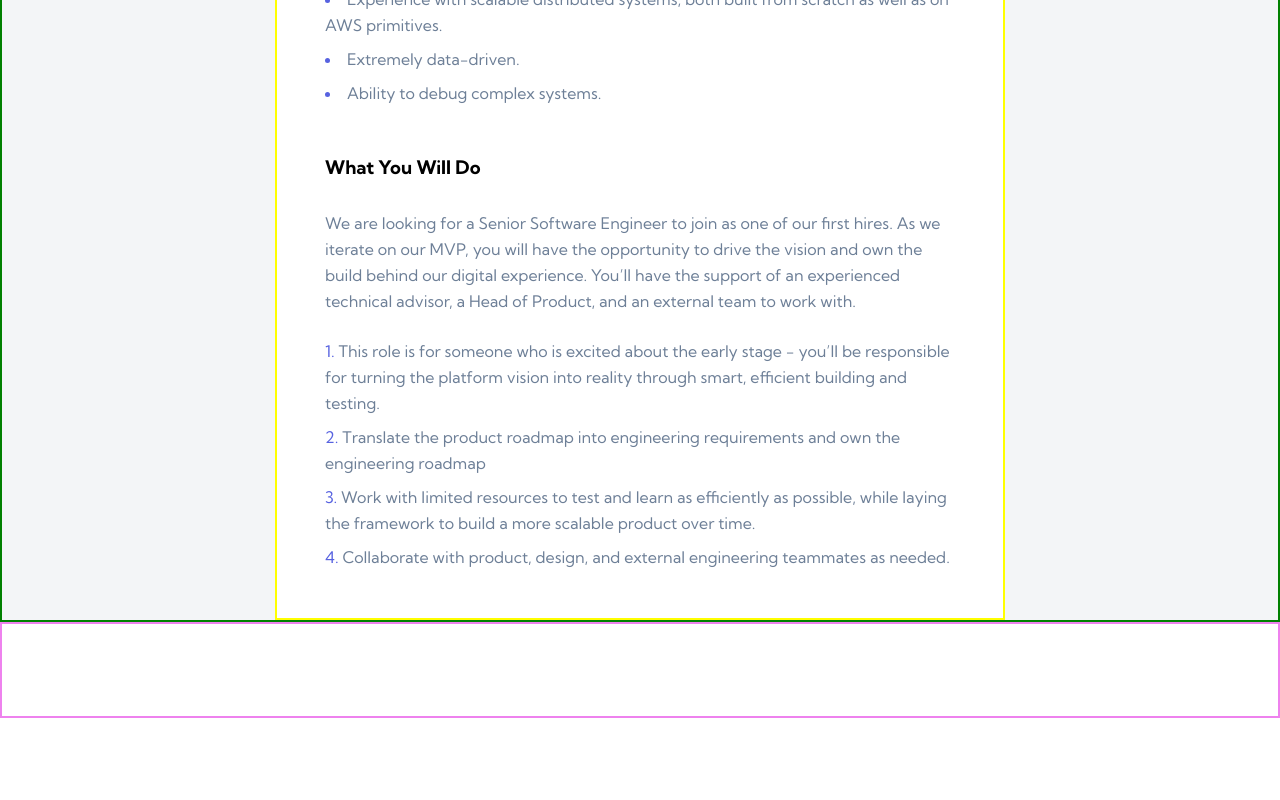
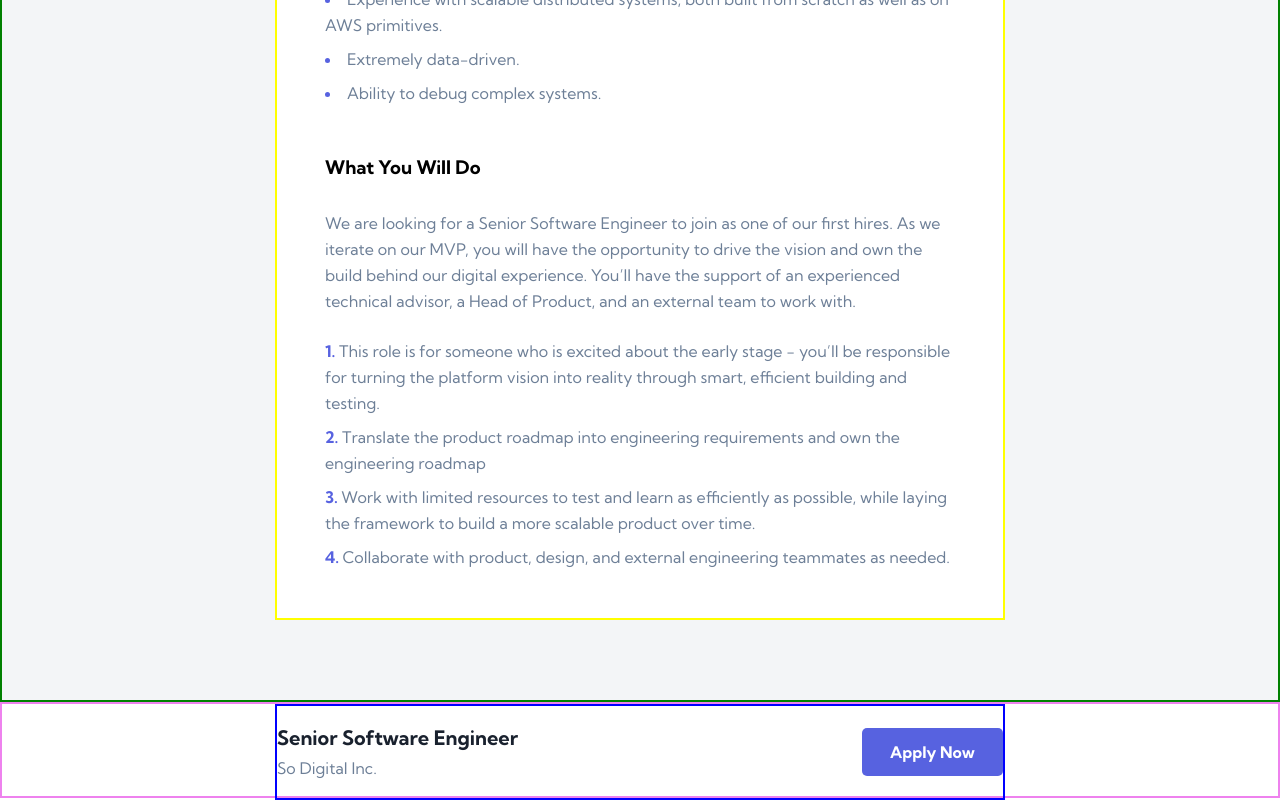
Before and after one commit to seamissu/devjobs-web-app, a Next.js app: page /01 in a window 1280 px wide. Shown: the part 977-1777 px from the top of the page. Before the commit the page ends 1695 px from the top, so only its background shows below. Built offline with nearby package versions, Linux system fonts and the light colour scheme.

Commit message:
finish draft of Detail page Footer area

```diff
--- a/src/app/globals.scss
+++ b/src/app/globals.scss
@@ -55,7 +55,6 @@ h6 {
   --intro-font-color: hsl(214deg 17% 51%);
   --button-font-color: hsl(235deg 69% 61%);
   --button-background: hsl(236deg 70% 96%);
-  // create different Button components with theme state variable
 
   --violet: hsl(235deg 69% 61%);
   --light-violet: hsl(235deg 82% 77%);
--- a/src/components/DetailFooter/DetailFooter.js
+++ b/src/components/DetailFooter/DetailFooter.js
@@ -1,8 +1,22 @@
 import React from 'react';
 import styles from './DetailFooter.module.scss';
 
+import Button from '../Button';
+
 function DetailFooter() {
-  return <footer className={styles.wrapper}></footer>;
+  return (
+    <footer className={styles.wrapper}>
+      <div className={styles.innerwrapper}>
+        <div>
+          <h3>Senior Software Engineer</h3>
+          <p>So Digital Inc.</p>
+        </div>
+        <Button width={141} height={48}>
+          Apply Now
+        </Button>
+      </div>
+    </footer>
+  );
 }
 
 export default DetailFooter;
--- a/src/components/DetailFooter/DetailFooter.module.scss
+++ b/src/components/DetailFooter/DetailFooter.module.scss
@@ -1,4 +1,34 @@
 .wrapper {
   grid-area: footer;
   background-color: var(--search-and-grid-background);
+
+  display: flex;
+  justify-content: center;
 }
+
+.innerwrapper {
+  display: flex;
+  justify-content: space-between;
+  align-items: center;
+
+  width: 730px;
+  height: 96px;
+
+  border: 2px solid blue;
+}
+
+.innerwrapper h3 {
+  font-size: var(--font-size-heading-3);
+  font-weight: 700;
+  line-height: 1;
+  color: var(--font-color);
+
+  margin-bottom: 12px;
+}
+
+.innerwrapper p {
+  font-size: var(--font-size-body);
+  font-weight: 400;
+  line-height: 1;
+  color: var(--dark-gray);
+}
--- a/src/components/DetailMain/DetailMain.module.scss
+++ b/src/components/DetailMain/DetailMain.module.scss
@@ -2,6 +2,7 @@
   grid-area: main;
   background-color: var(--background);
   padding-top: 132px;
+  padding-bottom: 80px;
 
   display: flex;
   justify-content: center;
@@ -129,4 +130,7 @@
 
 .role ol li::marker {
   color: var(--violet);
+  font-weight: 700;
+  font-size: var(--font-size-body);
+  line-height: 26px;
 }
```
